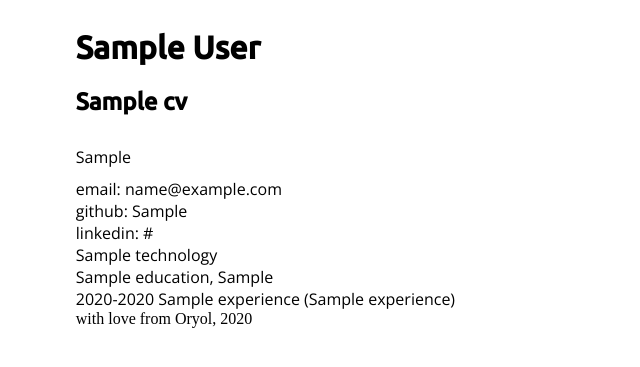
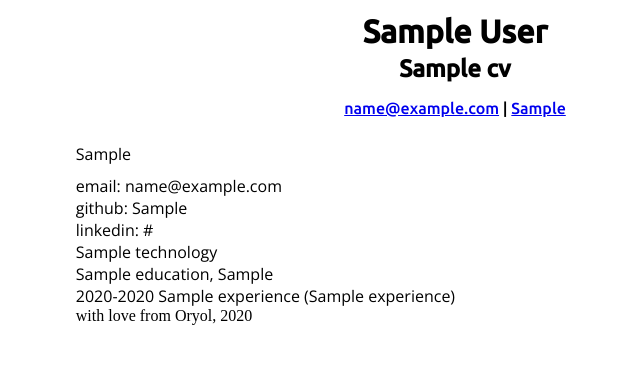
Before and after one commit to yuriyarhipov/djangocv, a Django app: page / in a window 1280 px wide. Shown: the top 367 px of the page, without its empty margins (185-825 px from the left). Run offline with Django 3.2, Linux system fonts and the light colour scheme; tables that the repository leaves empty hold one stand-in row (values such as "Sample post").

Commit message:
canges in header fo the CV

```diff
--- a/cv/models.py
+++ b/cv/models.py
@@ -48,5 +48,9 @@ class Cv(models.Model):
     education = models.ManyToManyField(Education)
     experience = models.ManyToManyField(Experience)
 
+    @property
+    def full_name(self):
+        return f'{self.first_name} {self.last_name}'
+
     def __str__(self):
         return f'{self.first_name} {self.last_name}'
--- a/cv/templates/main.html
+++ b/cv/templates/main.html
@@ -2,13 +2,17 @@
 {% load static %}
 <link href="https://fonts.googleapis.com/css2?family=Open+Sans&family=Ubuntu:wght@500&display=swap" rel="stylesheet">
 <link rel="stylesheet" href="{% static "main.css" %}">
-<title>{{ data.first_name }} {{ data.last_name }} - {{ data.title }}</title>
+<title>{{ data.full_name }} - {{ data.title }}</title>
 
 <body>
-    <div class="wrapper">
-        <div class="title">
-            <h1>{{ data.first_name }} {{ data.last_name }}</h1>
-            <h2>{{ data.title }}</h2>
+    <div class="main">
+        <div class="header">
+            <h1 class="full_name">{{ data.full_name }}</h1>
+            <h2 class="full_name">{{ data.title }}</h2>
+            <p>
+                <a href="mailto:{{ data.email }}">{{ data.email }}</a> |
+                <a href="{{ data.github }}">{{ data.github }}</a>
+            </p>
         </div>
         <div class="body">
             <div class="information">
--- a/static/main.css
+++ b/static/main.css
@@ -1,14 +1,20 @@
-.wrapper {
+.main {
     display: grid;
     grid-template-columns: repeat(5, 1fr);
 }
 
-.title {
+.header {
     grid-column-start: 2;
     grid-column-end: 5;
     grid-row-start: 1;
     grid-row-end: 1;
     font-family: 'Ubuntu', sans-serif;
+    text-align: center;
+}
+
+.full_name {
+    margin-top: 5px;
+    margin-bottom: 5px;
 }
 
 .body {
@@ -17,7 +23,6 @@
         grid-row-start: 2;
         grid-row-end: 2;
         font-family: 'Open Sans', sans-serif;
-
 }
 
 .basement {
```
